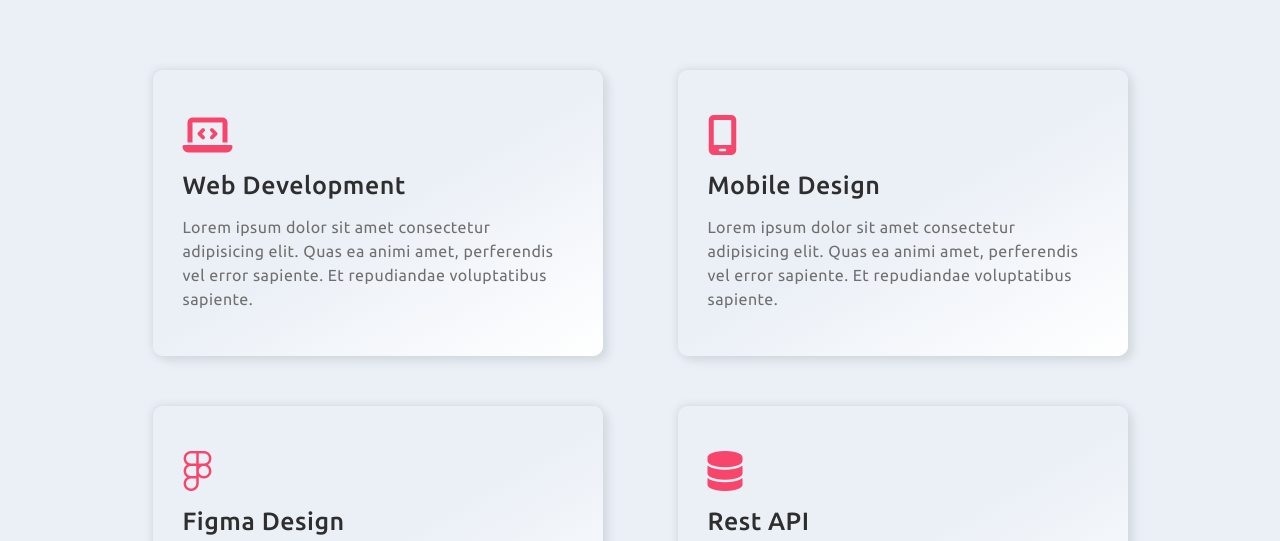
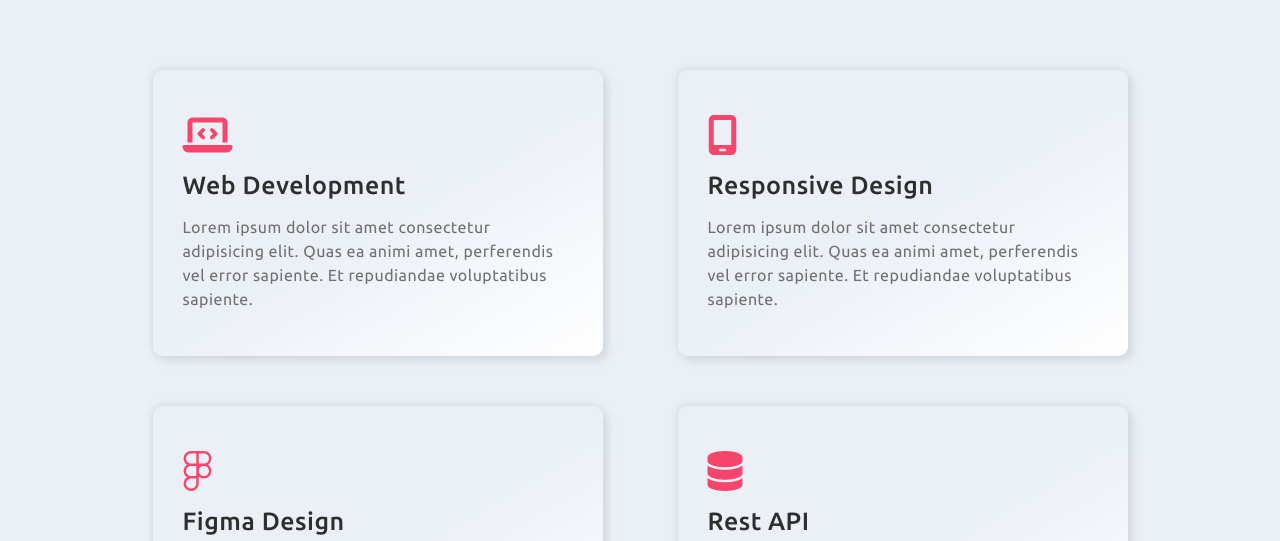
Before and after one commit to farhaanmalik/react-dev-portfolio, a React (Create React App) app: page /services in a window 1280 px wide. Shown: the part 214-755 px from the top of the page. Built offline with nearby package versions, Linux system fonts and the light colour scheme; the HTML template or start-up script is replaced by a standard one.

Commit message:
Add files via upload

```diff
--- a/src/Services.js
+++ b/src/Services.js
@@ -1,4 +1,5 @@
 import React from 'react';
+import ServiceCard from './component/ServiceCard';
 
 const Service = () => {
 
@@ -9,44 +10,7 @@
           <p className='common-subheading mb-2'>Services</p>
           <h1>What I DO</h1>
         </div>
-        <div className="card-container grid grid-two-column ">
-          <div className="card service-card">
-            <div className="card-body">
-              <div className="icon my-4">
-                <i className="fa-solid fa-laptop-code"></i>
-              </div>
-              <h1 className='my-4'>Web Development</h1>
-              <p className="hero-para my-4">Lorem ipsum dolor sit amet consectetur adipisicing elit. Quas ea animi amet, perferendis vel error sapiente. Et repudiandae voluptatibus sapiente.</p>
-            </div>
-          </div>
-          <div className="card service-card">
-            <div className="card-body">
-              <div className="icon my-4">
-                <i className="fa-solid fa-mobile-screen"></i>
-              </div>
-              <h1 className='my-4'>Mobile Design</h1>
-              <p className="hero-para my-4">Lorem ipsum dolor sit amet consectetur adipisicing elit. Quas ea animi amet, perferendis vel error sapiente. Et repudiandae voluptatibus sapiente.</p>
-            </div>
-          </div>
-          <div className="card service-card">
-            <div className="card-body">
-              <div className="icon my-4">
-                <i className="fa-brands fa-figma"></i>
-              </div>
-              <h1 className='my-4'>Figma Design</h1>
-              <p className="hero-para my-4">Lorem ipsum dolor sit amet consectetur adipisicing elit. Quas ea animi amet, perferendis vel error sapiente. Et repudiandae voluptatibus sapiente.</p>
-            </div>
-          </div>
-          <div className="card service-card">
-            <div className="card-body">
-              <div className="icon my-4">
-                <i className="fa-solid fa-database"></i>
-              </div>
-              <h1 className='my-4'>Rest API</h1>
-              <p className="hero-para my-4">Lorem ipsum dolor sit amet consectetur adipisicing elit. Quas ea animi amet, perferendis vel error sapiente. Et repudiandae voluptatibus sapiente.</p>
-            </div>
-          </div>
-        </div>
+        <ServiceCard />
       </section>
     </>
   )
```
